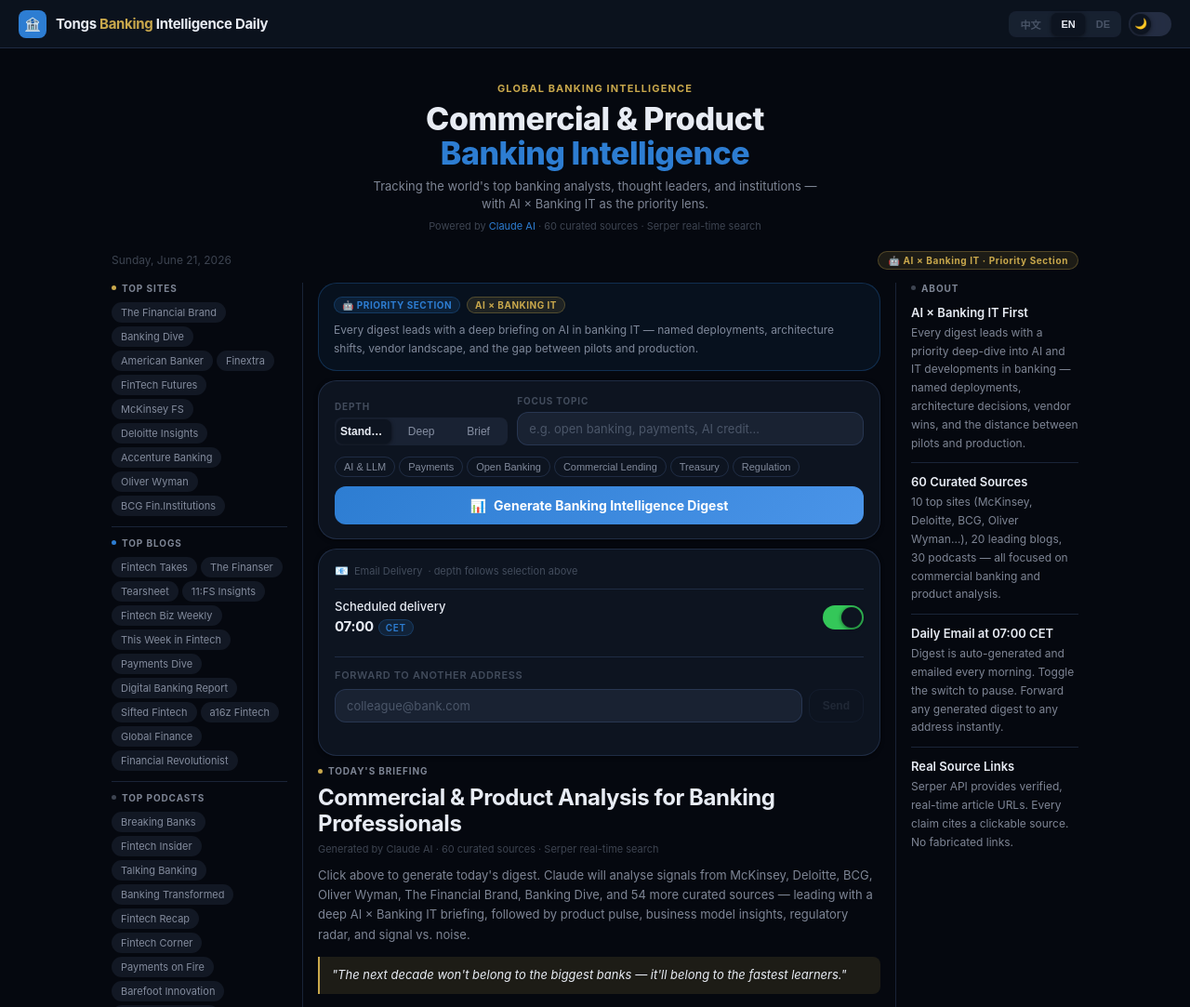
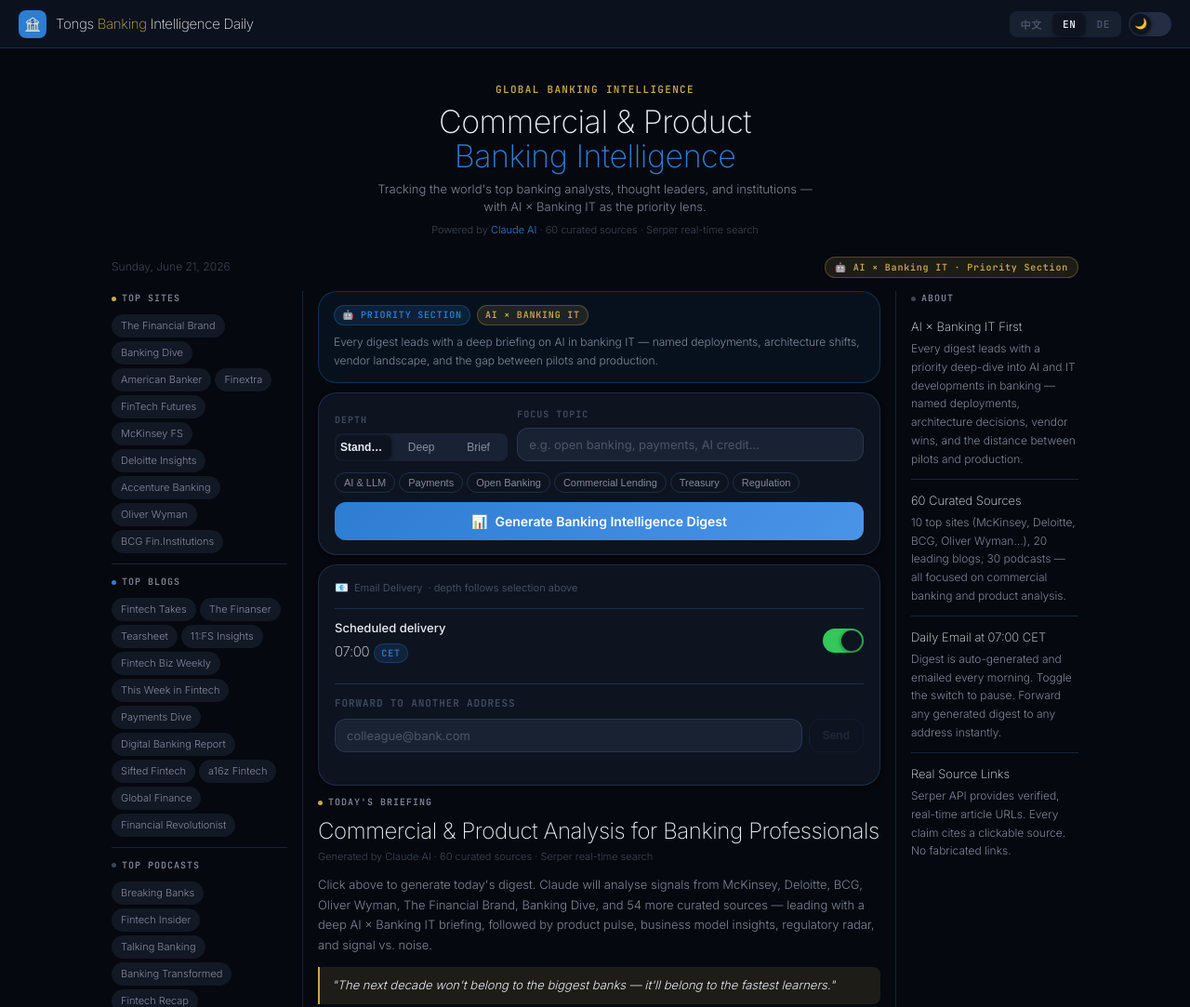
Before and after one commit to robinwang123/Tongs-Banking-Intelligence-Daily, a plain HTML site: page index.html in a window 1280 px wide. Shown: the top 1083 px of the page at 93% size. Drawn offline with Linux system fonts and the light colour scheme.

Commit message:
feat: 字体体系替换为 Inter + JetBrains Mono，字重反差（大标题200/小标签600）

```diff
--- a/index.html
+++ b/index.html
@@ -5,12 +5,15 @@
 <meta name="viewport" content="width=device-width, initial-scale=1.0">
 <title>Tongs Banking Intelligence Daily</title>
 <style>
+@import url('https://fonts.googleapis.com/css2?family=Inter:wght@200;300;400;500;600;700&family=JetBrains+Mono:wght@400;500;600&display=swap');
 *,*::before,*::after{box-sizing:border-box;margin:0;padding:0}
 html{scroll-behavior:smooth}
 :root{
   --r-sm:8px;--r-md:12px;--r-lg:16px;--r-xl:20px;--r-full:9999px;
-  --font:-apple-system,'SF Pro Text','Helvetica Neue',sans-serif;
-  --font-d:-apple-system,'SF Pro Display','Helvetica Neue',sans-serif;
+  --font:'Inter','Helvetica Neue',Helvetica,Arial,sans-serif;
+  --font-d:'Inter','Helvetica Neue',Helvetica,Arial,sans-serif;
+  --font-zh:-apple-system,'PingFang SC','Microsoft YaHei',sans-serif;
+  --mono:'JetBrains Mono','SF Mono',Menlo,monospace;
   --ease:cubic-bezier(.25,.46,.45,.94);
   --spring:cubic-bezier(.34,1.56,.64,1);
 }
@@ -40,17 +43,17 @@
   --ai-bg:rgba(26,95,168,.05);--ai-border:rgba(26,95,168,.18);
   --sh-sm:0 1px 3px rgba(0,0,0,.07);--sh-md:0 4px 16px rgba(0,0,0,.09);
 }
-body{font-family:var(--font);background:var(--bg);color:var(--t1);-webkit-font-smoothing:antialiased;min-height:100vh;transition:background .3s var(--ease),color .3s var(--ease)}
+body{font-family:var(--font),var(--font-zh);background:var(--bg);color:var(--t1);-webkit-font-smoothing:antialiased;min-height:100vh;transition:background .3s var(--ease),color .3s var(--ease);font-weight:300;line-height:1.55}
 
 /* ── Navbar ── */
 .navbar{position:sticky;top:0;z-index:100;height:52px;backdrop-filter:saturate(180%) blur(24px);-webkit-backdrop-filter:saturate(180%) blur(24px);background:var(--glass);border-bottom:.5px solid var(--sep);display:flex;align-items:center;justify-content:space-between;padding:0 20px;transition:background .3s var(--ease)}
 .nav-brand{display:flex;align-items:center;gap:10px;min-width:0}
 .nav-icon{width:30px;height:30px;border-radius:8px;background:var(--accent);display:flex;align-items:center;justify-content:center;font-size:14px;flex-shrink:0}
-.nav-title{font-family:var(--font-d);font-size:15px;font-weight:700;color:var(--t1);letter-spacing:-.3px;white-space:nowrap}
+.nav-title{font-family:var(--font-d),var(--font-zh);font-size:15px;font-weight:200;color:var(--t1);letter-spacing:-.3px;white-space:nowrap}
 .nav-title span{color:var(--gold)}
 .nav-right{display:flex;align-items:center;gap:8px;flex-shrink:0}
 .nav-lang{display:flex;background:var(--fill2);border-radius:var(--r-sm);padding:2px;gap:2px}
-.nav-lang-btn{padding:4px 10px;border-radius:6px;font-size:11px;font-weight:600;border:none;background:transparent;color:var(--t3);cursor:pointer;transition:all .15s var(--ease)}
+.nav-lang-btn{padding:4px 10px;border-radius:6px;font-family:var(--mono);font-size:11px;font-weight:600;border:none;background:transparent;color:var(--t3);cursor:pointer;transition:all .15s var(--ease);letter-spacing:.06em;text-transform:uppercase}
 .nav-lang-btn.on{background:var(--bg2);color:var(--t1);box-shadow:var(--sh-sm)}
 .theme-toggle{width:46px;height:26px;border-radius:var(--r-full);background:var(--fill1);border:none;cursor:pointer;position:relative;display:flex;align-items:center;padding:2px;transition:background .3s var(--ease);flex-shrink:0;overflow:hidden}
 .knob{width:22px;height:22px;border-radius:var(--r-full);background:var(--bg2);box-shadow:var(--sh-sm);transition:transform .3s var(--spring);display:flex;align-items:center;justify-content:center;font-size:11px;flex-shrink:0}
@@ -59,14 +62,14 @@
 /* ── Page ── */
 .page{max-width:1080px;margin:0 auto;padding:20px 20px 60px}
 .hero{text-align:center;margin-bottom:20px;padding:16px 0 0}
-.hero-eyebrow{font-size:11px;font-weight:700;letter-spacing:.1em;text-transform:uppercase;color:var(--gold);margin-bottom:7px}
-.hero-title{font-family:var(--font-d);font-size:clamp(20px,3.5vw,34px);font-weight:800;letter-spacing:-.5px;line-height:1.1;color:var(--t1);margin-bottom:7px}
+.hero-eyebrow{font-family:var(--mono);font-size:11px;font-weight:600;letter-spacing:.12em;text-transform:uppercase;color:var(--gold);margin-bottom:7px}
+.hero-title{font-family:var(--font-d),var(--font-zh);font-size:clamp(20px,3.5vw,34px);font-weight:200;letter-spacing:-.5px;line-height:1.1;color:var(--t1);margin-bottom:7px}
 .hero-title span{color:var(--accent)}
 .hero-sub{font-size:13px;color:var(--t2);line-height:1.5;max-width:480px;margin:0 auto 6px}
 .hero-meta{font-size:11px;color:var(--t3)}.hero-meta a{color:var(--accent);text-decoration:none}
 .top-bar{display:flex;justify-content:space-between;align-items:center;margin-bottom:14px;flex-wrap:wrap;gap:6px}
 .date-str{font-size:12px;color:var(--t3)}
-.ai-badge{font-size:10px;font-weight:700;letter-spacing:.06em;padding:3px 10px;border-radius:var(--r-full);background:var(--gold-bg);color:var(--gold);border:.5px solid rgba(201,168,76,.3)}
+.ai-badge{font-family:var(--mono);font-size:10px;font-weight:600;letter-spacing:.08em;padding:3px 10px;border-radius:var(--r-full);background:var(--gold-bg);color:var(--gold);border:.5px solid rgba(201,168,76,.3)}
 
 /* ── Three col ── */
 .three-col{display:grid;grid-template-columns:205px 1px 1fr 1px 196px;gap:0}
@@ -75,11 +78,11 @@
 .sec-label{display:flex;align-items:center;gap:6px;margin-bottom:9px}
 .sec-dot{width:5px;height:5px;border-radius:var(--r-full);background:var(--accent);flex-shrink:0}
 .sec-dot.gold{background:var(--gold)}.sec-dot.dim{background:var(--t3)}
-.sec-text{font-size:10px;font-weight:700;letter-spacing:.09em;text-transform:uppercase;color:var(--t2)}
+.sec-text{font-family:var(--mono);font-size:10px;font-weight:600;letter-spacing:.1em;text-transform:uppercase;color:var(--t2)}
 .card{background:var(--bg2);border-radius:var(--r-xl);border:.5px solid var(--sep);box-shadow:var(--sh-sm);padding:15px 17px;margin-bottom:10px}
 .ai-card{background:var(--ai-bg);border:1px solid var(--ai-border);border-radius:var(--r-xl);padding:14px 16px;margin-bottom:10px}
 .ai-card-header{display:flex;align-items:center;gap:7px;margin-bottom:8px}
-.chip{font-size:10px;font-weight:700;letter-spacing:.05em;text-transform:uppercase;padding:2px 8px;border-radius:var(--r-full);background:var(--accent-bg);color:var(--accent);border:.5px solid var(--ai-border)}
+.chip{font-family:var(--mono);font-size:10px;font-weight:600;letter-spacing:.08em;text-transform:uppercase;padding:2px 8px;border-radius:var(--r-full);background:var(--accent-bg);color:var(--accent);border:.5px solid var(--ai-border)}
 .chip-gold{background:var(--gold-bg);color:var(--gold);border-color:rgba(201,168,76,.3)}
 .pills{display:flex;flex-wrap:wrap;gap:4px}
 .pill{font-size:11px;padding:3px 9px;border-radius:var(--r-full);background:var(--fill2);color:var(--t2);text-decoration:none;border:.5px solid transparent;transition:all .15s var(--ease);white-space:nowrap}
@@ -87,7 +90,7 @@
 .pill.gld:hover{background:var(--gold-bg);color:var(--gold)}
 .cfg-row{display:flex;gap:10px;flex-wrap:wrap;align-items:flex-end;margin-bottom:12px}
 .cfg-group{flex:1;min-width:90px}
-.cfg-label{font-size:10px;font-weight:700;letter-spacing:.08em;text-transform:uppercase;color:var(--t3);display:block;margin-bottom:6px}
+.cfg-label{font-family:var(--mono);font-size:10px;font-weight:600;letter-spacing:.1em;text-transform:uppercase;color:var(--t3);display:block;margin-bottom:6px}
 .depth-seg{display:flex;background:var(--fill2);border-radius:var(--r-sm);padding:2px;gap:2px;min-width:0;overflow:hidden;width:100%}
 .depth-btn{flex:1;min-width:0;padding:6px 4px;border-radius:7px;font-size:12px;font-weight:500;border:none;background:transparent;color:var(--t2);cursor:pointer;transition:all .2s var(--ease);text-align:center;white-space:nowrap;overflow:hidden;text-overflow:ellipsis}
 .depth-btn.on{background:var(--bg2);color:var(--t1);box-shadow:var(--sh-sm);font-weight:600}
@@ -95,22 +98,22 @@
 .topic-chip{font-size:11px;padding:4px 9px;border-radius:var(--r-full);border:.5px solid var(--sep);background:transparent;color:var(--t2);cursor:pointer;transition:all .15s var(--ease)}
 .topic-chip:hover{border-color:var(--accent);color:var(--accent);background:var(--accent-bg)}
 .topic-chip.active{border-color:var(--gold);color:var(--gold);background:var(--gold-bg)}
-.topic-input{width:100%;background:var(--fill2);border:.5px solid var(--sep);border-radius:var(--r-md);padding:9px 12px;font-family:var(--font);font-size:13px;color:var(--t1);outline:none;transition:all .2s var(--ease)}
+.topic-input{width:100%;background:var(--fill2);border:.5px solid var(--sep);border-radius:var(--r-md);padding:9px 12px;font-family:var(--font),var(--font-zh);font-size:13px;color:var(--t1);outline:none;transition:all .2s var(--ease)}
 .topic-input::placeholder{color:var(--t3)}
 .topic-input:focus{border-color:var(--accent);background:var(--bg2);box-shadow:0 0 0 3px var(--accent-bg)}
-.gen-btn{width:100%;padding:12px;border-radius:var(--r-md);border:none;background:linear-gradient(135deg,var(--accent),var(--accent-h));color:#fff;font-family:var(--font);font-size:14px;font-weight:700;cursor:pointer;transition:all .2s var(--ease);display:flex;align-items:center;justify-content:center;gap:8px}
+.gen-btn{width:100%;padding:12px;border-radius:var(--r-md);border:none;background:linear-gradient(135deg,var(--accent),var(--accent-h));color:#fff;font-family:var(--font),var(--font-zh);font-size:14px;font-weight:600;cursor:pointer;transition:all .2s var(--ease);display:flex;align-items:center;justify-content:center;gap:8px}
 .gen-btn:hover:not(:disabled){transform:translateY(-1px);box-shadow:var(--sh-md)}
 .gen-btn:disabled{opacity:.38;cursor:not-allowed;transform:none;box-shadow:none}
 
 /* ── Email panel ── */
 .email-panel{background:var(--bg2);border-radius:var(--r-xl);border:.5px solid var(--sep);box-shadow:var(--sh-sm);padding:15px 17px;margin-bottom:10px}
-.email-panel-title{font-size:12px;font-weight:600;color:var(--t1);margin-bottom:12px;display:flex;align-items:center;gap:6px}
+.email-panel-title{font-family:var(--font-d),var(--font-zh);font-size:12px;font-weight:200;color:var(--t1);margin-bottom:12px;display:flex;align-items:center;gap:6px}
 .email-panel-title span{font-size:11px;font-weight:400;color:var(--t3)}
 .sched-row{display:flex;align-items:center;justify-content:space-between;padding:10px 0;border-top:.5px solid var(--sep);gap:10px}
 .sched-info{flex:1;min-width:0}
 .sched-label{font-size:13px;color:var(--t1);font-weight:500}
-.sched-time-static{font-size:15px;font-weight:700;color:var(--t1);margin-top:4px;letter-spacing:-.3px;display:flex;align-items:baseline;gap:5px}
-.sched-tz{font-size:10px;font-weight:600;letter-spacing:.06em;color:var(--accent);background:var(--accent-bg);padding:2px 7px;border-radius:var(--r-full);border:.5px solid var(--ai-border)}
+.sched-time-static{font-family:var(--font-d),var(--font-zh);font-size:15px;font-weight:200;color:var(--t1);margin-top:4px;letter-spacing:-.3px;display:flex;align-items:baseline;gap:5px}
+.sched-tz{font-family:var(--mono);font-size:10px;font-weight:600;letter-spacing:.08em;color:var(--accent);background:var(--accent-bg);padding:2px 7px;border-radius:var(--r-full);border:.5px solid var(--ai-border)}
 
 
 /* Toggle — fixed no-overflow */
@@ -120,9 +123,9 @@
 .toggle-knob{width:22px;height:22px;border-radius:50%;background:var(--bg2);box-shadow:var(--sh-sm);transition:transform .25s var(--spring);flex-shrink:0}
 .toggle.active .toggle-knob{transform:translateX(18px)}
 .fwd-area{margin-top:12px;padding-top:12px;border-top:.5px solid var(--sep)}
-.fwd-label{font-size:11px;font-weight:600;letter-spacing:.06em;text-transform:uppercase;color:var(--t3);margin-bottom:8px}
+.fwd-label{font-family:var(--mono);font-size:11px;font-weight:600;letter-spacing:.08em;text-transform:uppercase;color:var(--t3);margin-bottom:8px}
 .fwd-row{display:flex;gap:7px;align-items:stretch}
-.fwd-input{flex:1;background:var(--fill2);border:.5px solid var(--sep);border-radius:var(--r-md);padding:0 12px;font-family:var(--font);font-size:13px;color:var(--t1);outline:none;height:36px;transition:all .2s var(--ease)}
+.fwd-input{flex:1;background:var(--fill2);border:.5px solid var(--sep);border-radius:var(--r-md);padding:0 12px;font-family:var(--font),var(--font-zh);font-size:13px;color:var(--t1);outline:none;height:36px;transition:all .2s var(--ease)}
 .fwd-input::placeholder{color:var(--t3)}
 .fwd-input:focus{border-color:var(--accent);background:var(--bg2);box-shadow:0 0 0 3px var(--accent-bg)}
 .fwd-btn{height:36px;padding:0 14px;border-radius:var(--r-md);font-size:12px;font-weight:600;border:.5px solid var(--sep);background:transparent;color:var(--t3);cursor:pointer;transition:all .18s var(--ease);white-space:nowrap}
@@ -135,7 +138,7 @@
 .fwd-hint.ok{color:var(--green)}.fwd-hint.err{color:var(--red)}
 
 /* ── Main column ── */
-.headline-xl{font-family:var(--font-d);font-size:clamp(17px,2.3vw,24px);font-weight:700;letter-spacing:-.4px;line-height:1.15;color:var(--t1);margin-bottom:6px}
+.headline-xl{font-family:var(--font-d),var(--font-zh);font-size:clamp(17px,2.3vw,24px);font-weight:200;letter-spacing:-.4px;line-height:1.15;color:var(--t1);margin-bottom:6px}
 .byline{font-size:11px;color:var(--t3);margin-bottom:11px}
 .body-text{font-size:13px;line-height:1.65;color:var(--t2)}
 .pullquote{background:var(--gold-bg);border-left:2px solid var(--gold);border-radius:0 var(--r-sm) var(--r-sm) 0;padding:10px 13px;margin:13px 0}
@@ -154,11 +157,11 @@
 .out-left{display:flex;align-items:center;gap:7px}
 .live-dot{width:7px;height:7px;border-radius:var(--r-full);background:var(--green);animation:pulse 2s infinite}
 @keyframes pulse{0%,100%{opacity:1}50%{opacity:.32}}
-.out-label{font-size:12px;font-weight:600;color:var(--t1)}
+.out-label{font-family:var(--mono);font-size:12px;font-weight:600;color:var(--t1)}
 .output-body{padding:20px;font-size:13px;line-height:1.78;color:var(--t1)}
-.output-body h1,.output-body h2{font-family:var(--font-d);font-weight:700;letter-spacing:-.3px;color:var(--t1);margin:20px 0 7px}
+.output-body h1,.output-body h2{font-family:var(--font-d),var(--font-zh);font-weight:200;letter-spacing:-.3px;color:var(--t1);margin:20px 0 7px}
 .output-body h1{font-size:19px}.output-body h2{font-size:15px}
-.output-body h3{font-size:10px;font-weight:700;letter-spacing:.08em;text-transform:uppercase;color:var(--t3);margin:16px 0 4px}
+.output-body h3{font-family:var(--mono);font-size:10px;font-weight:600;letter-spacing:.1em;text-transform:uppercase;color:var(--t3);margin:16px 0 4px}
 .output-body p{margin-bottom:11px}
 .output-body a{color:var(--accent);text-decoration:none;border-bottom:.5px solid var(--accent);transition:opacity .15s}
 .output-body a:hover{opacity:.65}
@@ -168,7 +171,7 @@
 .output-body li{margin-bottom:4px}
 
 /* ── Right sidebar ── */
-.side-head{font-family:var(--font-d);font-size:13px;font-weight:600;color:var(--t1);margin-bottom:4px;margin-top:12px}
+.side-head{font-family:var(--font-d),var(--font-zh);font-size:13px;font-weight:200;color:var(--t1);margin-bottom:4px;margin-top:12px}
 .side-head:first-of-type{margin-top:0}
 
 /* ── Error ── */
```
